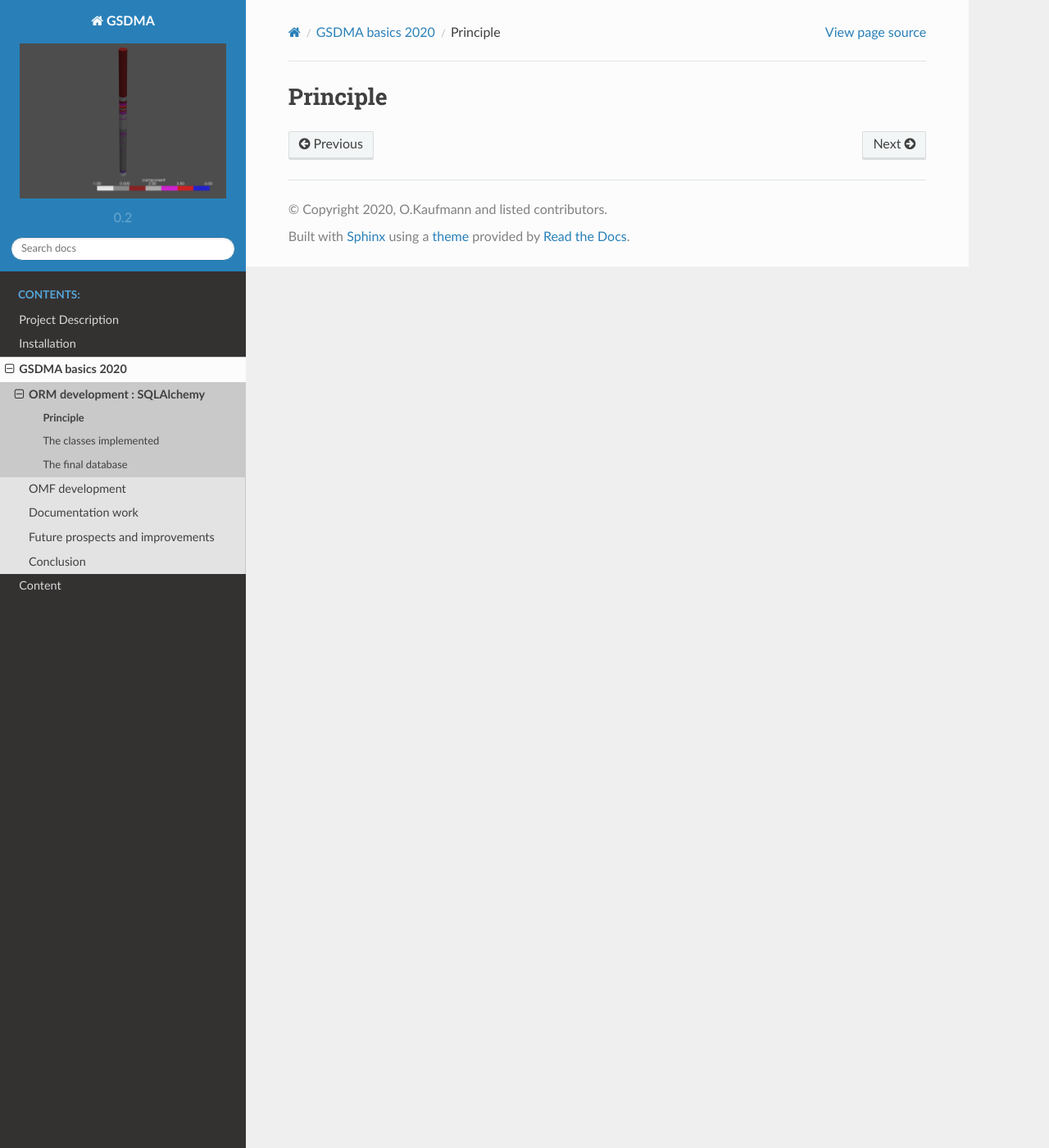
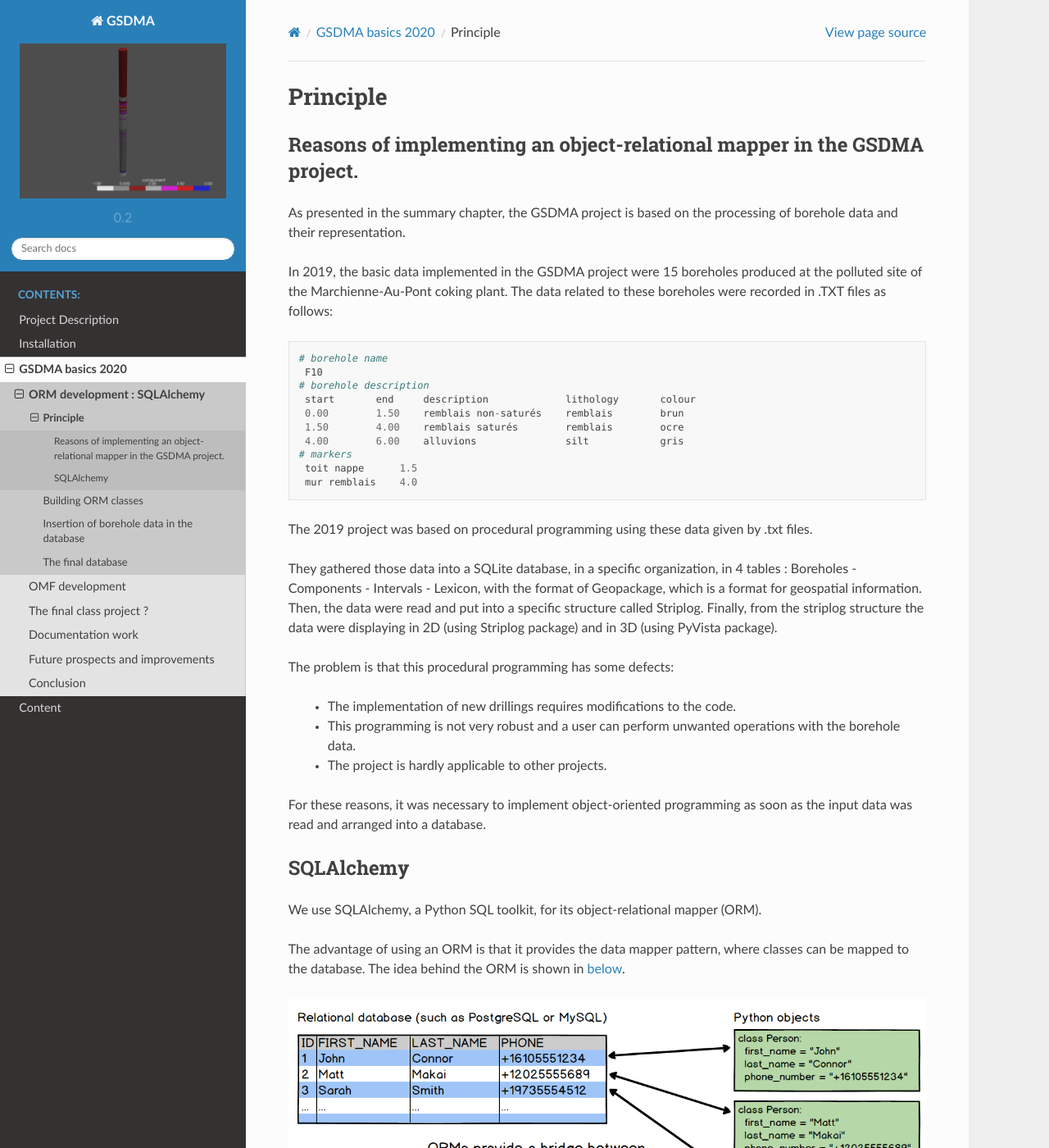
Before and after one commit to kaufmanno/GSDMA, a Sphinx documentation site: the page built from docs/source/basics_2020/orm_Principle.rst, in a window 1280 px wide and 1400 px high. Shown: the whole window at 82% size. Built offline with Sphinx 7.4.7 and the Read the Docs theme 2.0.0, drawn with Linux system fonts in a browser that asks for light colours; some of the changed text lies outside the part shown.

Commit message:
Sphynx documentation : Redaction of ORM development: SQLAlchemy

```diff
--- a/docs/source/basics_2020/orm_Principle.rst
+++ b/docs/source/basics_2020/orm_Principle.rst
@@ -1,2 +1,56 @@
 Principle
 ===================================
+
+Reasons of implementing an object-relational mapper in the GSDMA project.
+___________________________________________________________________________________
+As presented in the summary chapter, the GSDMA project is based on the processing of borehole data and their representation.
+
+In 2019, the basic data implemented in the GSDMA project were 15 boreholes produced at the polluted site of the Marchienne-Au-Pont coking plant. The data related to these boreholes were recorded in .TXT files as follows:
+
+
+.. code:: python
+
+ # borehole name
+  F10
+ # borehole description
+  start       end     description             lithology       colour
+  0.00        1.50    remblais non-saturés    remblais        brun
+  1.50        4.00    remblais saturés        remblais        ocre
+  4.00        6.00    alluvions               silt            gris
+ # markers
+  toit nappe      1.5
+  mur remblais    4.0
+
+The 2019 project was based on procedural programming using these data given by .txt files.
+
+They gathered those data into a SQLite database, in a specific organization, in 4 tables : Boreholes - Components - Intervals - Lexicon, with the format of Geopackage, which is a format for geospatial information. Then, the data were read and put into a specific structure called Striplog. Finally, from the striplog structure the data were displaying in 2D (using Striplog package) and in 3D (using PyVista package).
+
+
+The problem is that this procedural programming has some defects:
+
+ - The implementation of new drillings requires modifications to the code.
+ - This programming is not very robust and a user can perform unwanted operations with the borehole data.
+ - The project is hardly applicable to other projects.
+
+For these reasons, it was necessary to implement object-oriented programming as soon as the input data was read and arranged into a database.
+
+
+SQLAlchemy
+_____________
+
+We use SQLAlchemy, a Python SQL toolkit, for its object-relational mapper (ORM).
+
+The advantage of using an ORM is that it provides the data mapper pattern, where classes can be mapped to the database. The idea behind the ORM is shown in below_.
+
+.. _below:
+.. figure:: figures/ORM.png
+   :align: center
+   :width: 800 px
+
+The object's classes are implemented with specific instruction. The mapper develop the database schema on the basis of the classes.
+
+Classes are associate to a table in the database and the attributes of the class represent fields into the table.
+
+Thus each object defined on the basis of the class and holding its attributes can be easily added to the database. The ORM’s engine used to add objects to the database is the Session object based on the Session class of SQLAlchemy. This addition can also be implemented by the session object in a procedural or object-oriented way (via a class instruction).
+
+The relationship between tables (one-to-one, one-to-many, etc.) are implemented in the classes where relationship are defined between each other.
```
Also changed, not shown: docs/source/basics_2020/basics_doc.rst (+11 -3 lines), docs/source/basics_2020/orm_classes.rst (+45 -1 lines), docs/source/basics_2020/orm_final_database.rst (+27 -1 lines), docs/source/basics_2020/orm_insertion_borehole.rst (added, +16 -0 lines), docs/source/basics_2020/figures/Component_table.png (added), docs/source/basics_2020/figures/Intervals_table.png (added), docs/source/basics_2020/figures/ORM.png (added), docs/source/basics_2020/figures/Positions_table.png (added), docs/source/basics_2020/figures/data_base.png (added).
